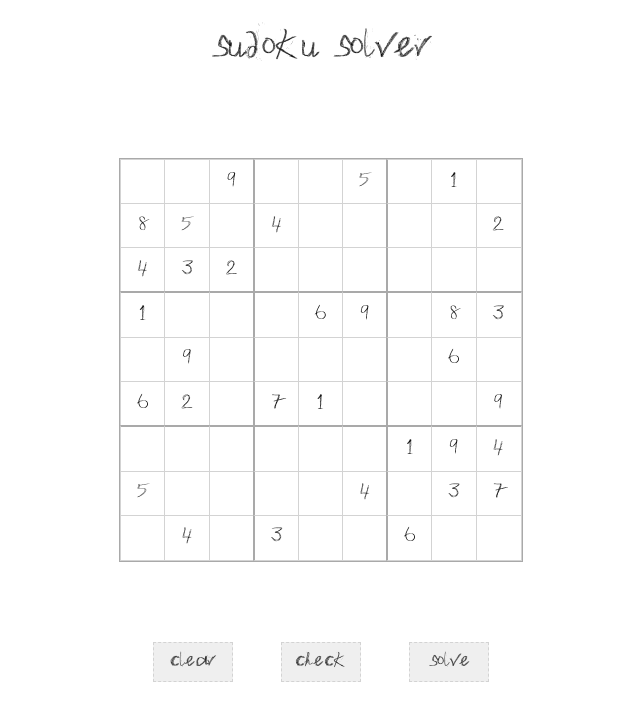
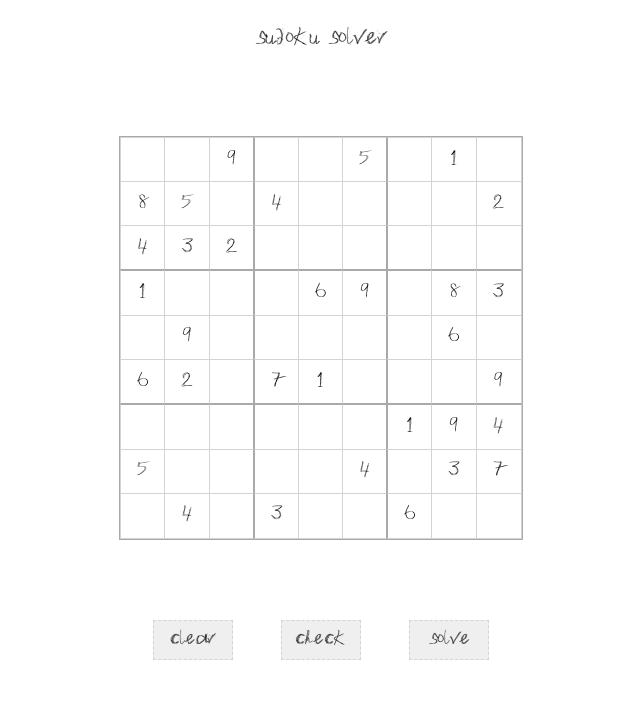
Before and after one commit to mattiasinokuchi/svelte-sudoku-solver, a Svelte app: page / in a window 1280 px wide. Shown: the top 720 px of the page, without its empty margins (319-959 px from the left). Built offline with nearby package versions, Linux system fonts and the light colour scheme.

Commit message:
smaller font size

```diff
--- a/src/App.svelte
+++ b/src/App.svelte
@@ -288,7 +288,7 @@
 	}
 
 	p {
-		font-size: 5vh;
+		font-size: 3vh;
 		margin: 3vh;
 	}
 </style>
--- a/src/solve.js
+++ b/src/solve.js
@@ -130,7 +130,7 @@ class SudokuSolver {
         backToIndex = numArray.lastIndexOf(lastFilled(numArray));
       }
       if (backToIndex<0) {
-        throw 'Puzzle cannot be solved';
+        throw "says 'cannot be solved'";
       }
     }
     return numArray;
```
